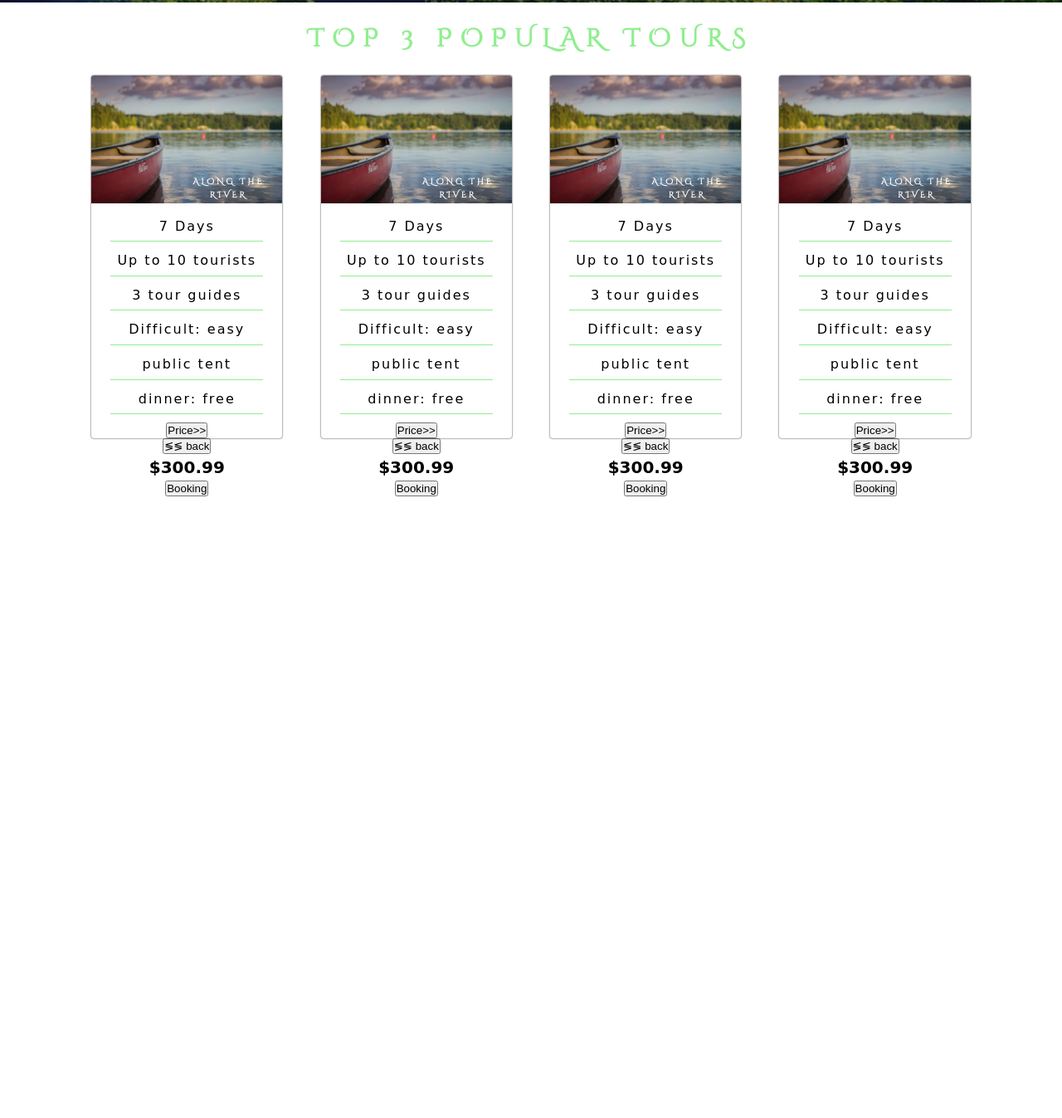
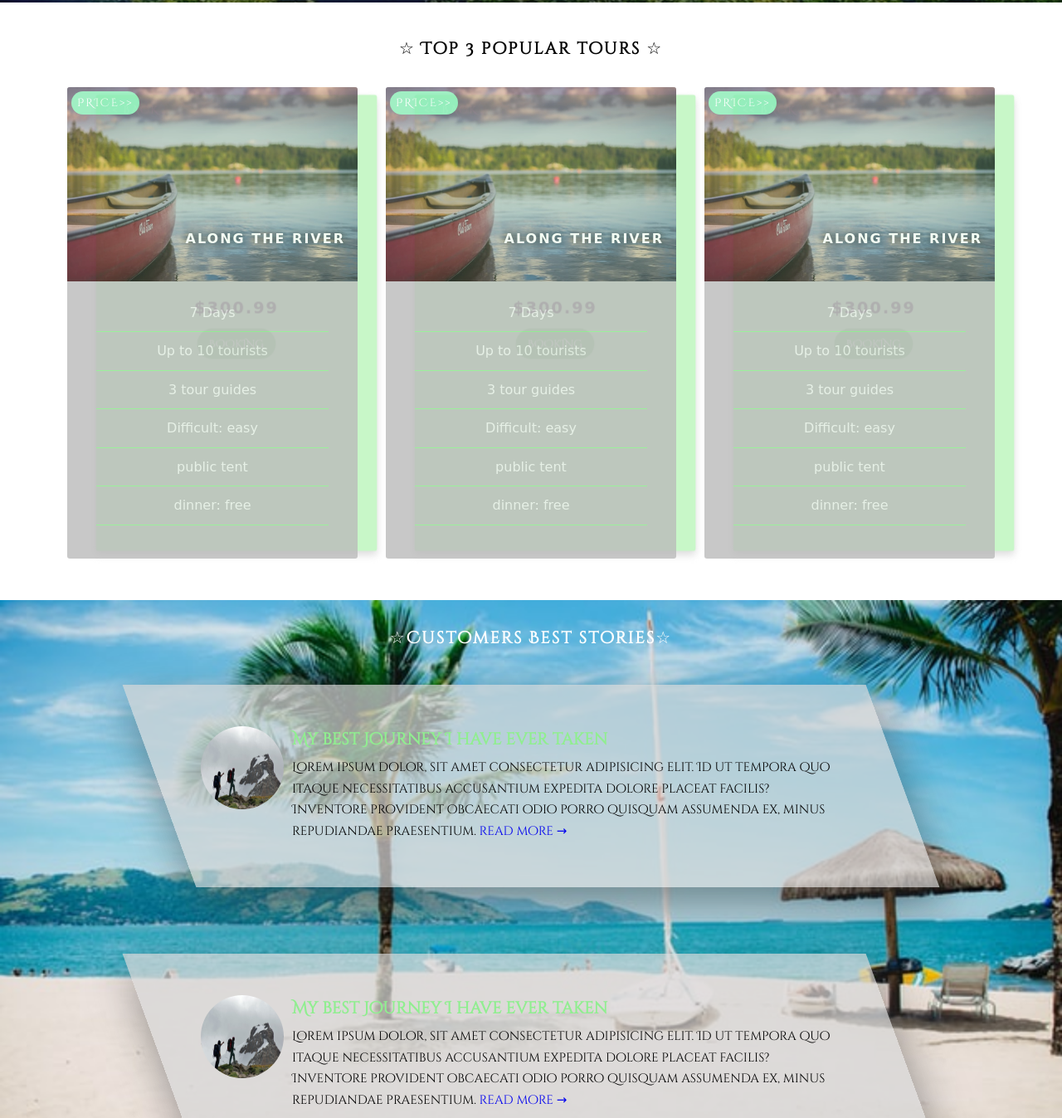
Before and after one commit to habibAbdelgaber/travel-agency-website, a plain HTML site: page index.html in a window 1280 px wide. Shown: the part 693-2040 px from the top of the page at 83% size. Before the commit the page ends 1291 px from the top, so only its background shows below. Drawn offline with Linux system fonts and the light colour scheme; a web font is replaced by a local one.

Commit message:
travel agency tour pricing and stories sections added

```diff
--- a/index.html
+++ b/index.html
@@ -63,12 +63,12 @@
     <!-- End of Header -->
     <!-- Tours -->
     <div class="tours" id="tours">
-        <h1 class="tour-text">Top 3 popular tours</h1>
+        <h1 class="tour-text">&star;&nbsp;Top 3 popular tours&nbsp;&star;</h1>
         <div class="card-wrapper">
             <div class="card">
                 <div class="front">
                     <img src="/assets/along-river-img.jpg" class="card-img" alt="River image">
-                    <h1 class="card-title">Along the River</h1>
+                    <h3 class="card-title">Along the River</h3>
                     <ul class="card-list">
                         <li class="items">7 Days</li>
                         <li class="items">Up to 10 tourists</li>
@@ -80,7 +80,7 @@
                     <button class="card-btn">Price&gt;&gt;</button>
                 </div>
                 <div class="back">
-                    <button class="card-btn">&lg;&lg; back</button>
+                    <button class="card-btn">&lt;&lt; back</button>
                     <h1 class="card-price">$300.99</h1>
                     <button class="card-booking">Booking</button>
                 </div>
@@ -88,7 +88,7 @@
             <div class="card">
                 <div class="front">
                     <img src="/assets/along-river-img.jpg" class="card-img" alt="River image">
-                    <h1 class="card-title">Along the River</h1>
+                    <h3 class="card-title">Along the River</h3>
                     <ul class="card-list">
                         <li class="items">7 Days</li>
                         <li class="items">Up to 10 tourists</li>
@@ -100,7 +100,7 @@
                     <button class="card-btn">Price&gt;&gt;</button>
                 </div>
                 <div class="back">
-                    <button class="card-btn">&lg;&lg; back</button>
+                    <button class="card-btn">&lt;&lt; back</button>
                     <h1 class="card-price">$300.99</h1>
                     <button class="card-booking">Booking</button>
                 </div>
@@ -108,7 +108,7 @@
             <div class="card">
                 <div class="front">
                     <img src="/assets/along-river-img.jpg" class="card-img" alt="River image">
-                    <h1 class="card-title">Along the River</h1>
+                    <h3 class="card-title">Along the River</h3>
                     <ul class="card-list">
                         <li class="items">7 Days</li>
                         <li class="items">Up to 10 tourists</li>
@@ -120,27 +120,7 @@
                     <button class="card-btn">Price&gt;&gt;</button>
                 </div>
                 <div class="back">
-                    <button class="card-btn">&lg;&lg; back</button>
-                    <h1 class="card-price">$300.99</h1>
-                    <button class="card-booking">Booking</button>
-                </div>
-            </div>
-            <div class="card">
-                <div class="front">
-                    <img src="/assets/along-river-img.jpg" class="card-img" alt="River image">
-                    <h1 class="card-title">Along the River</h1>
-                    <ul class="card-list">
-                        <li class="items">7 Days</li>
-                        <li class="items">Up to 10 tourists</li>
-                        <li class="items">3 tour guides</li>
-                        <li class="items">Difficult: easy</li>
-                        <li class="items">public tent</li>
-                        <li class="items">dinner: free</li>
-                    </ul>
-                    <button class="card-btn">Price&gt;&gt;</button>
-                </div>
-                <div class="back">
-                    <button class="card-btn">&lg;&lg; back</button>
+                    <button class="card-btn">&lt;&lt; back</button>
                     <h1 class="card-price">$300.99</h1>
                     <button class="card-booking">Booking</button>
                 </div>
@@ -148,6 +128,41 @@
         </div>
     </div>
     <!-- End of tours -->
+    <!-- Stories -->
+    <div class="stories">
+        <h1 class="story-title">&star;Customers Best stories&star;</h1>
+        <div class="story-wrapper">
+            <div class="story-bg">
+                <div class="story">
+                    <img src="./assets/hiking-img.jpg" alt="" class="story-img">
+                    <div class="story-text">
+                        <h1 class="story-heading">My best Journey I have ever taken</h1>
+                        <p class="story-paragraph">
+                            Lorem ipsum dolor, sit amet consectetur adipisicing elit. Id ut tempora quo itaque
+                            necessitatibus accusantium expedita dolore placeat facilis? Inventore provident obcaecati
+                            odio
+                            porro quisquam assumenda ex, minus repudiandae praesentium. <a href="#">read more &rarr;</a>
+                        </p>
+                    </div>
+                </div>
+            </div>
+            <div class="story-bg">
+                <div class="story">
+                    <img src="./assets/hiking-img.jpg" alt="" class="story-img">
+                    <div class="story-text">
+                        <h1 class="story-heading">My best Journey I have ever taken</h1>
+                        <p class="story-paragraph">
+                            Lorem ipsum dolor, sit amet consectetur adipisicing elit. Id ut tempora quo itaque
+                            necessitatibus accusantium expedita dolore placeat facilis? Inventore provident obcaecati
+                            odio
+                            porro quisquam assumenda ex, minus repudiandae praesentium. <a href="#">read more &rarr;</a>
+                        </p>
+                    </div>
+                </div>
+            </div>
+        </div>
+    </div>
+    <!-- END OF Stories -->
     <div class="container"></div>
     <script src="js/main.js"></script>
 </body>
--- /dev/null
+++ b/scss/_stories.scss
@@ -0,0 +1,50 @@
+.stories{
+    margin: 5rem 0;
+    background: url('../assets/island-beach-img.jpg') center center;
+    background-repeat: no-repeat;
+    background-size: cover;
+    // opacity: .4;
+    .story-title{
+        text-align: center;
+        padding-top: 3rem;
+        font-family: 'Cinzel Decorative', cursive;
+        color: #fff;
+        letter-spacing: .2rem;
+    }
+    .story-wrapper{
+        display: flex;
+        flex-direction: column;
+        align-items: center;
+        .story-bg{
+            background-color: rgba(214, 214, 214, .7);
+            padding: 5rem;
+            margin: 4rem;
+            width: 70%;
+            box-shadow: 0 2rem 5rem rgba(51, 51, 51, .5);
+            transform: skew(20deg);
+            .story{
+                display: flex;
+                transform: skew(-20deg);
+                .story-img{
+                    width: 10rem;
+                    height: 10rem;
+                    border-radius: 50%;
+                }
+                .story-text{
+                    margin: 0 1rem;
+                    .story-heading{
+                        font-family: 'Cinzel Decorative', cursive;
+                        color: $color-green-light;
+                    }
+                    .story-paragraph{
+                        font-family: 'Cinzel Decorative', cursive;
+                        max-width: 65rem;
+                        padding: 0.5rem 0;
+                        line-height: 1.7;
+                        font-size: 1.5rem;
+                    }
+                }
+            }
+        }
+    }
+}
--- a/scss/_tours.scss
+++ b/scss/_tours.scss
@@ -1,57 +1,116 @@
 .tours{
     width: 90%;
-    margin: 0 auto;
+    margin: 4rem auto;
+}
+
 .tour-text{
     text-align: center;
-        letter-spacing: 1rem;
-        font-size: 3rem;
-        color: $color-green-light;
+    padding-bottom: 3rem;
     font-family: 'Cinzel Decorative', cursive;
-        padding: 2rem 0;
-        text-transform: uppercase;
+    letter-spacing: .2rem;
 }
+
 .card-wrapper{
     display: flex;
-        align-items: center;
-        justify-content: space-evenly;
+    justify-content: space-around;
+}
+
 .card{
-            text-align: center;
-            flex-basis: 20%;
+    width: 35rem;
+    position: relative;
+    perspective: 150rem;
+}
 
 .front{
+    text-align: center;
+    background-color: #bbb;
+    border-radius: .3rem;
     position: relative;
-                box-shadow: 0 0 .2rem $color-black;
-                border-radius: .3rem;
+    z-index: 10;
+    opacity: .8;
+}
+
 .card-img{
     width: 100%;
     border-radius: .3rem .3rem 0 0;
+}
 
-                }
 .card-title{
+    font-size: 1.6rem;
+    letter-spacing: .2rem;
+    font-weight: 700;
     text-transform: uppercase;
-                    letter-spacing: .3rem;
-                    font-family: 'Cinzel Decorative', cursive;
     position: absolute;
-                    top: 12rem;
-                    font-size: 1rem;
+    top: 30%;
+    right: 1.5rem;
     color: $color-white;
-                    left: 10rem;
+    text-shadow: 0 0 1rem #000;
 }
 
 .card-list{
+    width: 80%;
+    margin: auto;
+    padding: 1rem 0 3rem 0;
+}
+
+.items{
+    font-size: 1.6rem;
+    font-weight: 500;
+    color: $color-grey-light;
     margin: 1rem 0;
-                    .items{
-                        width: 80%;
-                        margin: 1rem auto;
-                        border-bottom: .1rem $color-green-light solid;
-                        padding-bottom: .5rem;
-                        font-size: 1.6rem;
+    border-bottom: .1rem solid $color-green-light;
+    padding-bottom: 1rem;
+}
+
+.back{
+    position: absolute;
+    width: 100%;
+    height: 100%;
+    top: 0;
+    background-color: $color-green-light;
+    display: flex;
+    flex-direction: column;
+    justify-content: center;
+    align-items: center;
+    border-radius: .3rem;
+    box-shadow: 0 .5rem 1rem #bbb;
+    transform: translateZ(-5rem) translateX(3rem);
+    opacity: .5;
+}
+
+.card-price{
+    font-size: 2rem;
+    padding: 1rem 0;
+    font-weight: 700;
     letter-spacing: .2rem;
-                        color: $color-black;
 }
-                }
-            }
+
+.card-booking{
+    border: none;
+    padding: 1rem 1.5rem;
+    text-transform: uppercase;
+    border-radius: 10rem;
+    background-color: rgb(66, 197, 66);
+    font-family: 'Cinzel Decorative', cursive;
+    color: $color-white;
+    transition: background-color 2s ease-in;
+    cursor: pointer;
+    &:hover{
+        background-color: rgb(20, 124, 20);
     }
 }
 
+.card-btn{
+    position: absolute;
+    top: .5rem;
+    left: .5rem;
+    border: none;
+    padding: .5rem .7rem;
+    border-radius: 10rem;
+    cursor: pointer;
+    text-transform: uppercase;
+    font-family: 'Cinzel Decorative', cursive;
+    letter-spacing: .2rem;
+    background-color: rgb(137, 236, 180);
+    color: $color-white;
 }
--- a/scss/main.scss
+++ b/scss/main.scss
@@ -8,4 +8,5 @@
 @import "navbar";
 @import "testimonials";
 @import "query";
+@import "stories";
 @import "tours";
```
Also changed, not shown: js/main.js (line endings or trailing spaces), scss/main.css, scss/tours.css (deleted), 2 other files. Lines whose indentation alone changed are shown as unchanged.
